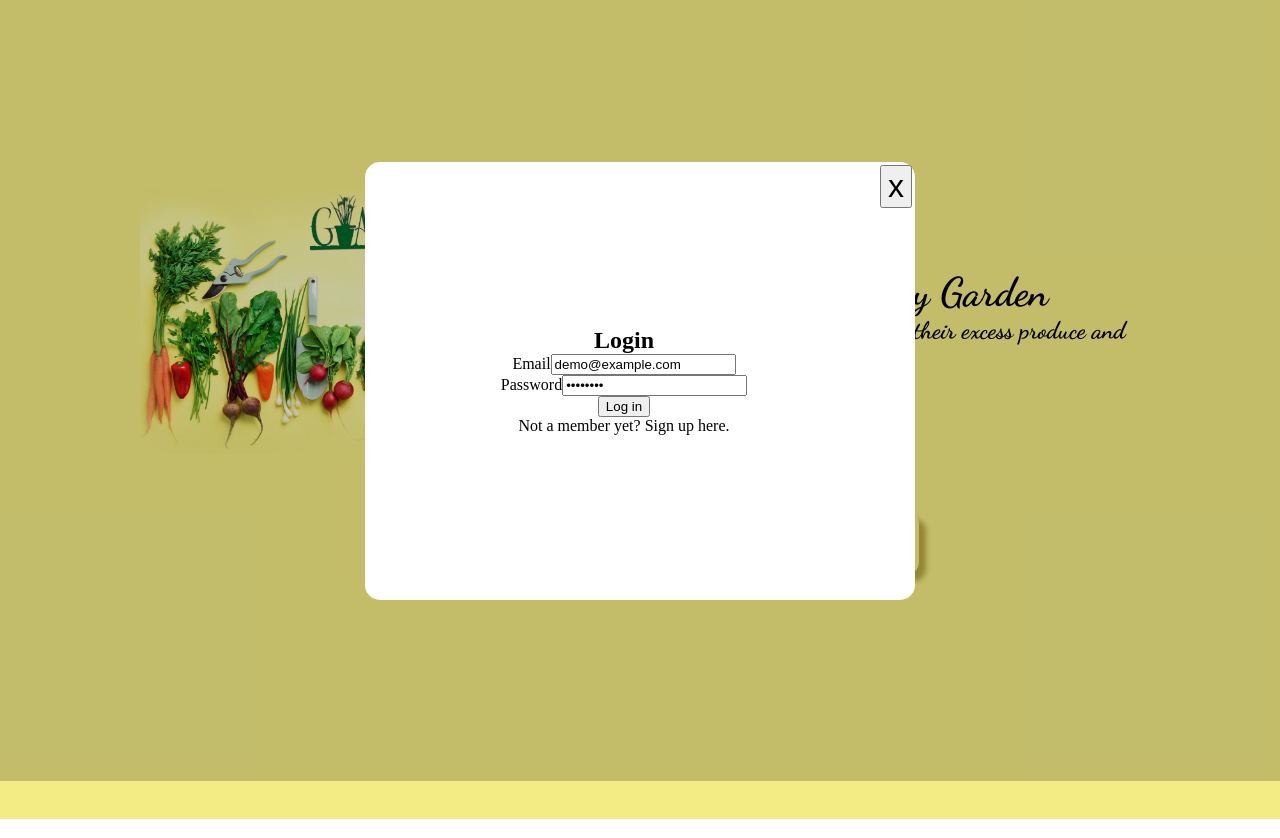
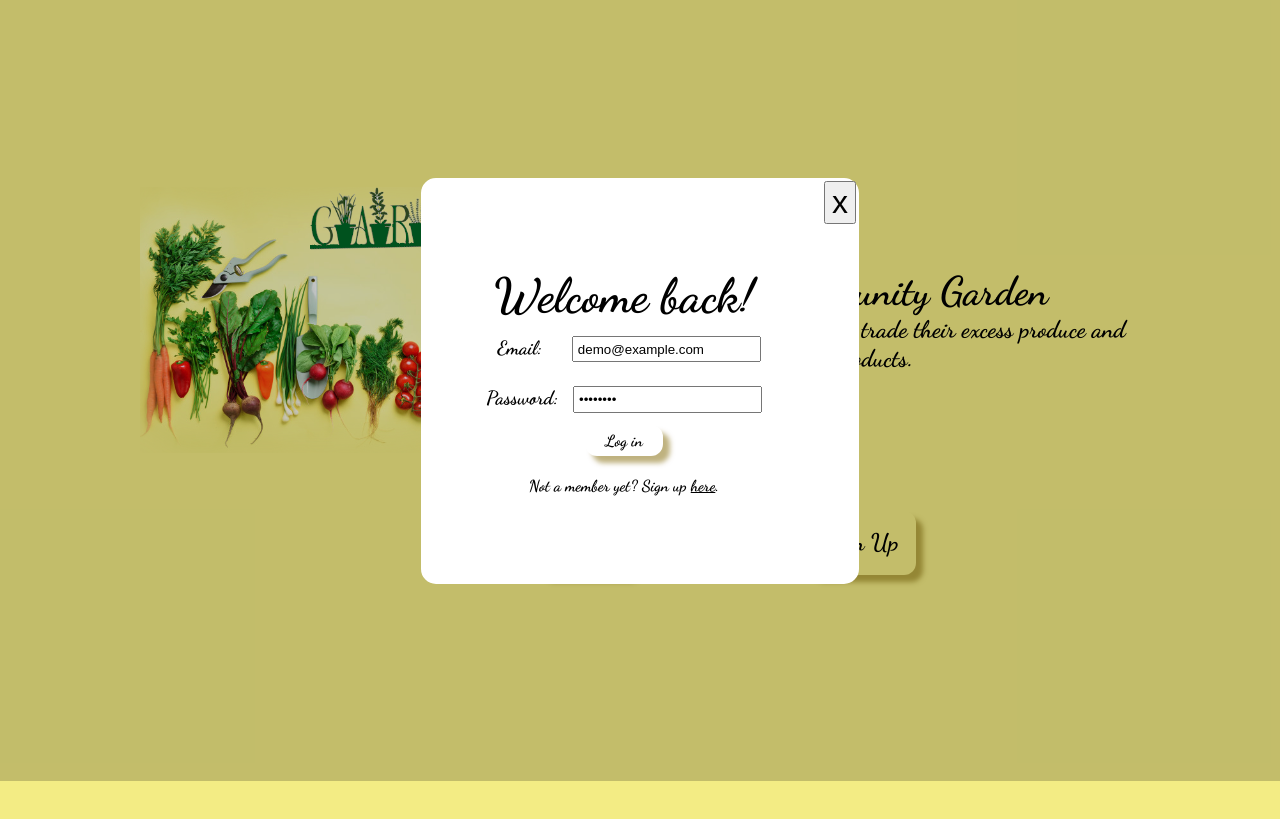
Before and after one commit to jonyalmeida/Garden-Share-React-Redux-Hooks, a React (Create React App) app in the folder client/: page / in a window 1280 px wide. Both pictures are taken after a click on the element "Log In". Shown: the top 838 px of the page. Built offline with nearby package versions, Linux system fonts and the light colour scheme; no server answers.

Commit message:
fix logout bug

```diff
--- a/client/public/index.css
+++ b/client/public/index.css
@@ -88,6 +88,8 @@ video {
 /* Site wide styling */
 
 html {
+    font-family: "Dancing Script", cursive;
+
     /* background-image: url("/images/farmers-market-bg.jpg");
     background-repeat: no-repeat;
     background-size: cover; */
@@ -181,7 +183,6 @@ body {
     flex-direction: row;
     align-items: center;
     justify-content: center;
-    font-family: "Dancing Script", cursive;
 }
 
 .landing--splash p {
@@ -224,12 +225,53 @@ body {
 
 /* --- Log in & Sign up forms --- */
 .form--auth {
-    padding: 3%;
-    width: 40vw;
-    height: 50vh;
+    min-width: 400px;
+    min-height: 400px;
     display: flex;
     align-items: center;
     justify-content: center;
+}
+
+.form--auth-label {
+    width: 100%;
+}
+
+.form--auth-login {
+    width: auto;
+    border-radius: 12px;
+    box-shadow: 7px 7px 5px rgba(128, 102, 0, 0.5);
+    padding: 1.5%;
+    padding-left: 5%;
+    padding-right: 5%;
+    margin-bottom: 5%;
+    transition: all 100ms ease-out;
+}
+
+.form--auth-login:hover {
+    font-size: 1.2em;
+    background-color: rgba(128, 102, 0, 0.5);
+    color: white;
+}
+
+.form--auth-label-input {
+    width: 100%;
+    display: flex;
+    flex-direction: row;
+    justify-content: center;
+}
+
+.form--auth-label-input label {
+    font-size: larger;
+    width: 100%;
+    display: flex;
+    flex-direction: row;
+    justify-content: center;
+    margin: 3%;
+}
+
+.form--auth-label-input label input {
+    box-shadow: rgba(0, 0, 0, 0.5);
+    padding: 1%;
 }
 
 /* --- Modal --- */
--- a/client/src/components/profile/Profile.js
+++ b/client/src/components/profile/Profile.js
@@ -30,6 +30,8 @@ export default function Profile({ user }) {
     };
 
     return (
+        <>
+            {user.id && (
                 <div className='profile'>
                     <div className='profile--dashboard'>
                         <div className='profile--dashboard-personal'>
@@ -98,5 +100,7 @@ export default function Profile({ user }) {
                         ) : null}
                     </div>
                 </div>
+            )}
+        </>
     );
 }
--- a/client/src/components/sessions/LoginForm.js
+++ b/client/src/components/sessions/LoginForm.js
@@ -20,9 +20,11 @@ export default function LoginForm({ isLoginOrSignup }) {
                 className='form--auth'
                 onSubmit={handleSubmit}
                 style={{ display: "flex", flexDirection: "column" }}>
-                <h2>Login</h2>
+                <h2 style={{ fontSize: "3em" }}>Welcome back!</h2>
+                <div className='form--auth-label'>
+                    <div className='form--auth-label-input'>
                         <label>
-                    Email
+                            &nbsp;&nbsp;Email:&nbsp;&nbsp;&nbsp;&nbsp;&nbsp;&nbsp;
                             <input
                                 variant='filled'
                                 label='E-mail'
@@ -31,8 +33,10 @@ export default function LoginForm({ isLoginOrSignup }) {
                                 onChange={(e) => setEmail(e.target.value)}
                             />
                         </label>
+                    </div>
+                    <div className='form--auth-label-input'>
                         <label>
-                    Password
+                            Password:&nbsp;&nbsp;&nbsp;
                             <input
                                 variant='filled'
                                 label='Password'
@@ -41,16 +45,25 @@ export default function LoginForm({ isLoginOrSignup }) {
                                 onChange={(e) => setPassword(e.target.value)}
                             />
                         </label>
-                <button>Log in</button>
-                <p>
+                    </div>
+                </div>
+                <div
+                    onClick={handleSubmit}
+                    className='form--auth-login auth-link'>
+                    Log in
+                </div>
+                <div>
+                    <p style={{ fontSize: "1em" }}>
                         Not a member yet? Sign up{" "}
                         <font
                             onClick={() => isLoginOrSignup(false)}
-                        className='auth-link'>
+                            className='auth-link'
+                            style={{ textDecoration: "underline" }}>
                             here
                         </font>
                         .
                     </p>
+                </div>
             </form>
         </>
     );
--- a/client/src/components/sessions/SignUpForm.js
+++ b/client/src/components/sessions/SignUpForm.js
@@ -40,9 +40,10 @@ export default function SignUpForm({ isLoginOrSignup }) {
             className='form--auth'
             onSubmit={handleSubmit}
             style={{ display: "flex", flexDirection: "column" }}>
-            <div style={{ display: "flex", flexDirection: "row" }}>
+            <div className='form--auth-label'>
+                <div className='form--auth-label-input'>
                     <label>
-                    First name
+                        First name:&nbsp;&nbsp;&nbsp;
                         <input
                             variant='filled'
                             label='First Name'
@@ -52,7 +53,7 @@ export default function SignUpForm({ isLoginOrSignup }) {
                         />
                     </label>
                     <label>
-                    Last name
+                        Last name:&nbsp;&nbsp;&nbsp;
                         <input
                             variant='filled'
                             label='Last Name'
@@ -62,9 +63,11 @@ export default function SignUpForm({ isLoginOrSignup }) {
                         />
                     </label>
                 </div>
-            <div style={{ display: "flex", flexDirection: "row" }}>
+            </div>
+            <div className='form--auth-label'>
+                <div className='form--auth-label-input'>
                     <label>
-                    Email
+                        Email:&nbsp;&nbsp;&nbsp;
                         <input
                             variant='filled'
                             label='E-mail'
@@ -74,7 +77,7 @@ export default function SignUpForm({ isLoginOrSignup }) {
                         />
                     </label>
                     <label>
-                    Password
+                        Password:&nbsp;&nbsp;&nbsp;
                         <input
                             variant='filled'
                             label='Password'
@@ -84,9 +87,11 @@ export default function SignUpForm({ isLoginOrSignup }) {
                         />
                     </label>
                 </div>
+            </div>
             <h1 style={{ textAlign: "center" }}>Address</h1>
+            <div className='form--auth-label-input'>
                 <label>
-                Address
+                    Address:&nbsp;&nbsp;&nbsp;
                     <input
                         id='autocomplete'
                         variant='filled'
@@ -96,19 +101,11 @@ export default function SignUpForm({ isLoginOrSignup }) {
                         onChange={(e) => setAddress(e.target.value)}
                     />
                 </label>
+            </div>
+            <div className='form--auth-label'>
+                <div className='form--auth-label-input'>
                     <label>
-                Address
-                <input
-                    variant='filled'
-                    label='Street Address'
-                    type='text'
-                    value={streetAddress}
-                    onChange={(e) => setStreetAddress(e.target.value)}
-                />
-            </label>
-            <div style={{ display: "flex", flexDirection: "row" }}>
-                <label>
-                    City
+                        City:&nbsp;&nbsp;&nbsp;
                         <input
                             variant='filled'
                             label='City'
@@ -117,8 +114,10 @@ export default function SignUpForm({ isLoginOrSignup }) {
                             onChange={(e) => setCity(e.target.value)}
                         />
                     </label>
+                </div>
+                <div className='form--auth-label-input'>
                     <label>
-                    State
+                        State:&nbsp;&nbsp;&nbsp;
                         <input
                             variant='filled'
                             label='State'
@@ -127,8 +126,10 @@ export default function SignUpForm({ isLoginOrSignup }) {
                             onChange={(e) => setState(e.target.value)}
                         />
                     </label>
+                </div>
+                <div className='form--auth-label-input'>
                     <label>
-                    Zip code
+                        Zip code:&nbsp;&nbsp;&nbsp;
                         <input
                             variant='filled'
                             label='Zip Code'
@@ -138,12 +139,16 @@ export default function SignUpForm({ isLoginOrSignup }) {
                         />
                     </label>
                 </div>
-            <button>Sign Up</button>
+            </div>
+            <div onClick={handleSubmit} className='form--auth-login auth-link'>
+                Sign Up
+            </div>
             <p>
                 Already a member?
                 <font
                     onClick={() => isLoginOrSignup(true)}
-                    className='auth-link'>
+                    className='auth-link'
+                    style={{ textDecoration: "underline" }}>
                     Log in
                 </font>
                 .
--- a/client/src/store/thunks/authThunks.js
+++ b/client/src/store/thunks/authThunks.js
@@ -5,11 +5,11 @@ import { setUser, removeUser } from "../actions/authActions";
 export function restoreSession() {
     return async (dispatch) => {
         //enter the back end route to get the current user
-        const res = await fetch("/api/session");
-
-        if (res.ok) {
-            res.data = await res.json(); //current user info
-            dispatch(setUser(res.data.user));
+        const response = await fetch("/api/session");
+        const data = await response.json(); //current user info
+        console.log(data);
+        if (response.ok) {
+            dispatch(setUser(data.user));
         }
     };
 }
```
Also changed, not shown: 1 other file (tests, documents, lock files or other folders). Lines whose indentation alone changed are shown as unchanged.
